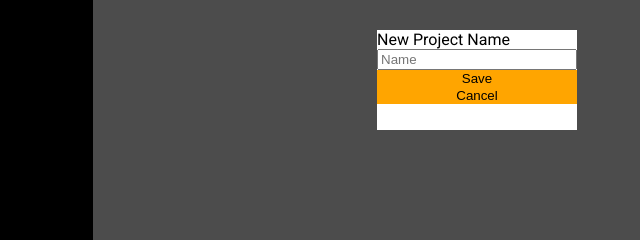
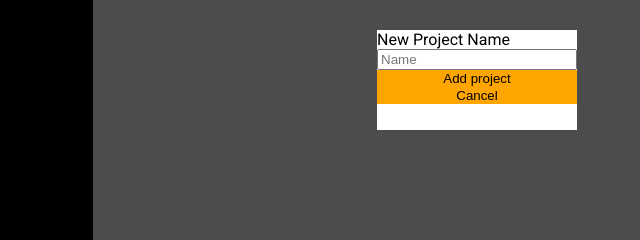
Before and after one commit to ArtemiiHH/todo-list, a website built with webpack: page src/template.html in a window 1280 px wide. Both pictures are taken after a click on the button "Add new project". Shown: the part 320-560 px from the top of the page, 163-803 px from the left. Built offline with nearby package versions, Linux system fonts and the light colour scheme.

Commit message:
Change save button names

```diff
--- a/src/template.html
+++ b/src/template.html
@@ -36,7 +36,7 @@
           id="task-description-input"
           placeholder="Description"
         />
-        <button class="save-btn">Save</button>
+        <button class="save-btn">Add task</button>
         <button class="cancel-btn">Cancel</button>
       </form>
     </div>
@@ -46,7 +46,7 @@
       <form class="project-modal-form">
         <label for="project-name-input">New Project Name</label>
         <input type="text" id="project-name-input" placeholder="Name" />
-        <button class="add-project-btn">Save</button>
+        <button class="add-project-btn">Add project</button>
         <button class="cancel-project-btn">Cancel</button>
       </form>
     </div>
```
